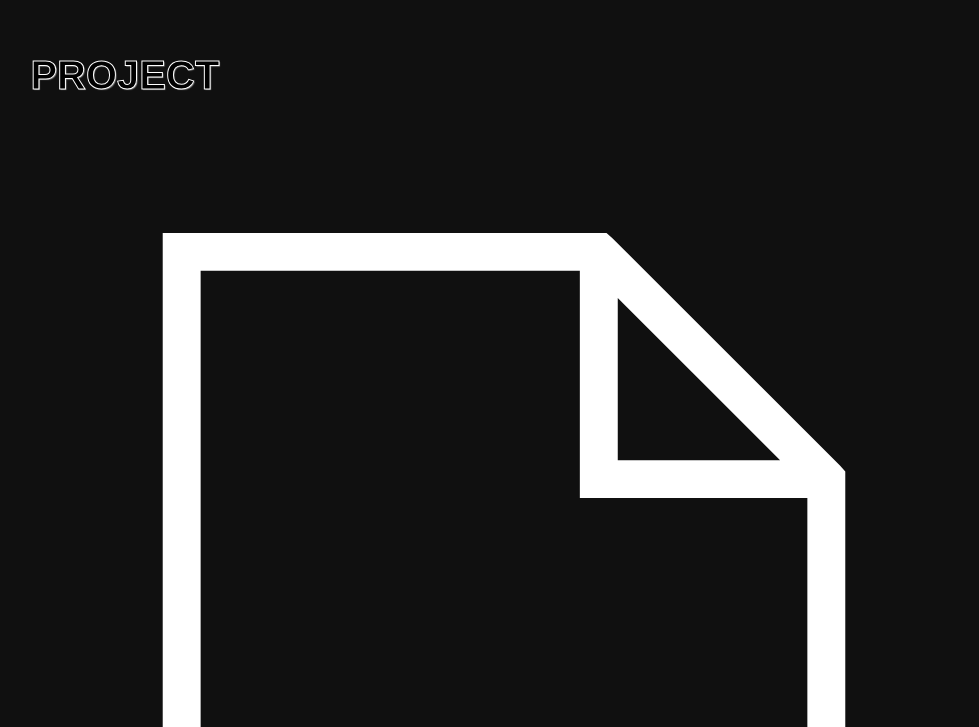
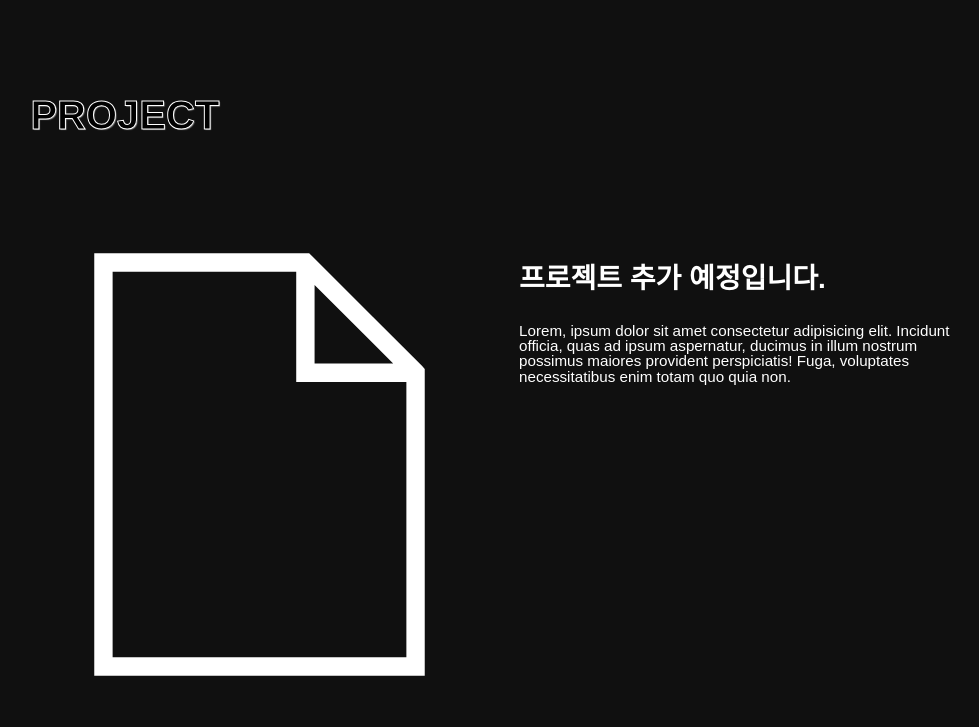
Before and after one commit to djqtdma14/portfolio, a React (Vite) app: page / in a window 1280 px wide. Shown: the part 1905-2632 px from the top of the page, without its empty margins (136-1115 px from the left). Built offline with nearby package versions, Linux system fonts and the light colour scheme; a web font is replaced by a local one.

Commit message:
portfolio

```diff
--- a/src/pages/Project.jsx
+++ b/src/pages/Project.jsx
@@ -7,9 +7,10 @@ function Project(){
     <section className='Project'>
       <h2>PROJECT</h2>
       <div className='content projectname'>
-        <img src={file} alt='file' title='프로젝트 추가 예정입니다.' />
+        <img src={file} alt='file.svg' title='프로젝트 추가 예정입니다.' />
         <div className='context'>
-          <span>프로젝트 추가 예정입니다.</span>
+          <p>프로젝트 추가 예정입니다.</p>
+          <span>Lorem, ipsum dolor sit amet consectetur adipisicing elit. Incidunt officia, quas ad ipsum aspernatur, ducimus in illum nostrum possimus maiores provident perspiciatis! Fuga, voluptates necessitatibus enim totam quo quia non.</span>
         </div>
       </div>
     </section>
--- a/src/scss/App.scss
+++ b/src/scss/App.scss
@@ -15,7 +15,7 @@ a{ color:#fff; text-decoration:none; }
     box-sizing:border-box;
     position:fixed; top:0; left:0; z-index:10;
     width:100%; height:100px;
-    background-color:rgba(255,255,255, .07);
+    background-color:rgba(255,255,255, .08);
     span{
       font-size:1.3rem; font-weight:800;
       color:#000;
--- a/src/scss/Profile.scss
+++ b/src/scss/Profile.scss
@@ -2,8 +2,8 @@
   height:1000px;
   margin:0 7%;
   h2{
-    display:flex; align-items:flex-end;
-    height:200px;
+    display:flex;
+    padding-top:200px;
     font-size:1.5rem; font-weight:700;
     color:#000;
     text-shadow:1px 1px 1px #808080; -webkit-text-stroke:1px #fff;
--- a/src/scss/Project.scss
+++ b/src/scss/Project.scss
@@ -1,8 +1,8 @@
 .Project{
   margin:0 7%;
   h2{
-    display:flex; align-items:flex-end;
-    height:200px;
+    display:flex;
+    padding-top:200px;
     font-size:1.5rem; font-weight:700;
     color:#000;
     text-shadow:1px 1px 1px #808080; -webkit-text-stroke:1px #fff;
@@ -10,11 +10,18 @@
   .content{
     margin:100px 0 200px;
     img{
-      width:100%; min-width:300px;
-      margin-bottom:20px;
+      width:100%;
+      margin-bottom:30px;
     }
-    span{
-      font-size:0.95rem;
+    .context{
+      p{
+        font-size:0.95rem;
+        padding-bottom:30px;
+      }
+      span{
+        display:inline-block;
+        font-size:0.8rem;
+      }
     }
   }
 }
@@ -22,6 +29,11 @@
 @media screen and (min-width:600px){
   .Project{
     margin:0 9%;
+    .content{
+      img{
+        max-width:400px;
+      }
+    }
   }
 }
 
@@ -30,6 +42,20 @@
     margin:0 11%;
     h2{
       font-size:2rem;
+    }
+    .content{
+      img{
+        max-width:50%;
+        padding:0 25%;
+      }
+      .context{
+        p{
+          font-size:1.25rem;
+        }
+        span{
+          font-size:0.95rem;
+        }
+      }
     }
   }
 }
@@ -40,5 +66,21 @@
     h2{
       font-size:2.5rem;
     }
+    .content{
+      display:flex; gap:30px;
+      img{
+        flex:1;
+        max-width:500px;
+        padding:0;
+      }
+      .context{
+        flex:1;
+        display:flex; flex-direction:column;
+        p{
+          padding-top:30px;
+          font-size:1.75rem; font-weight:600;
+        }
+      }
+    }
   }
 }
```
